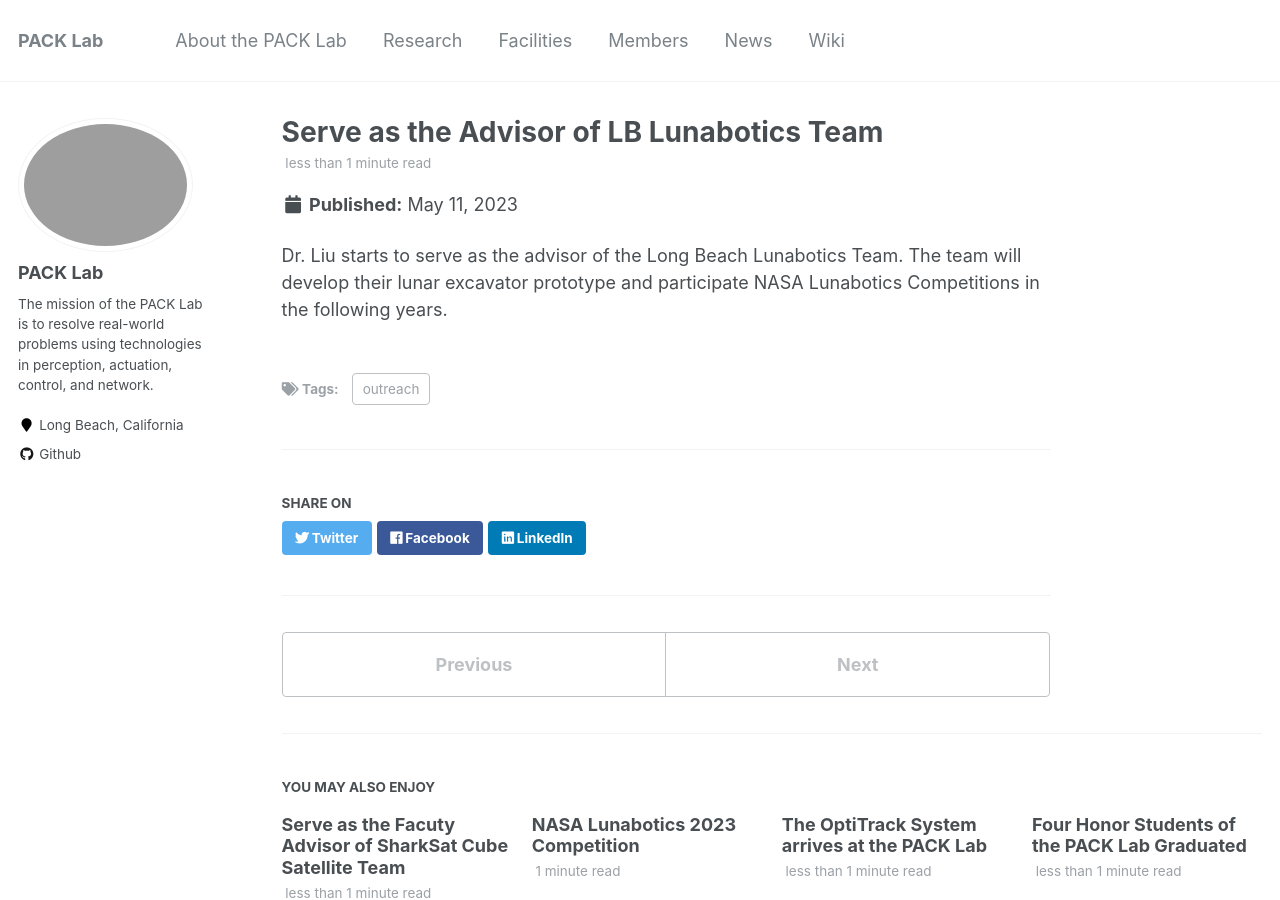
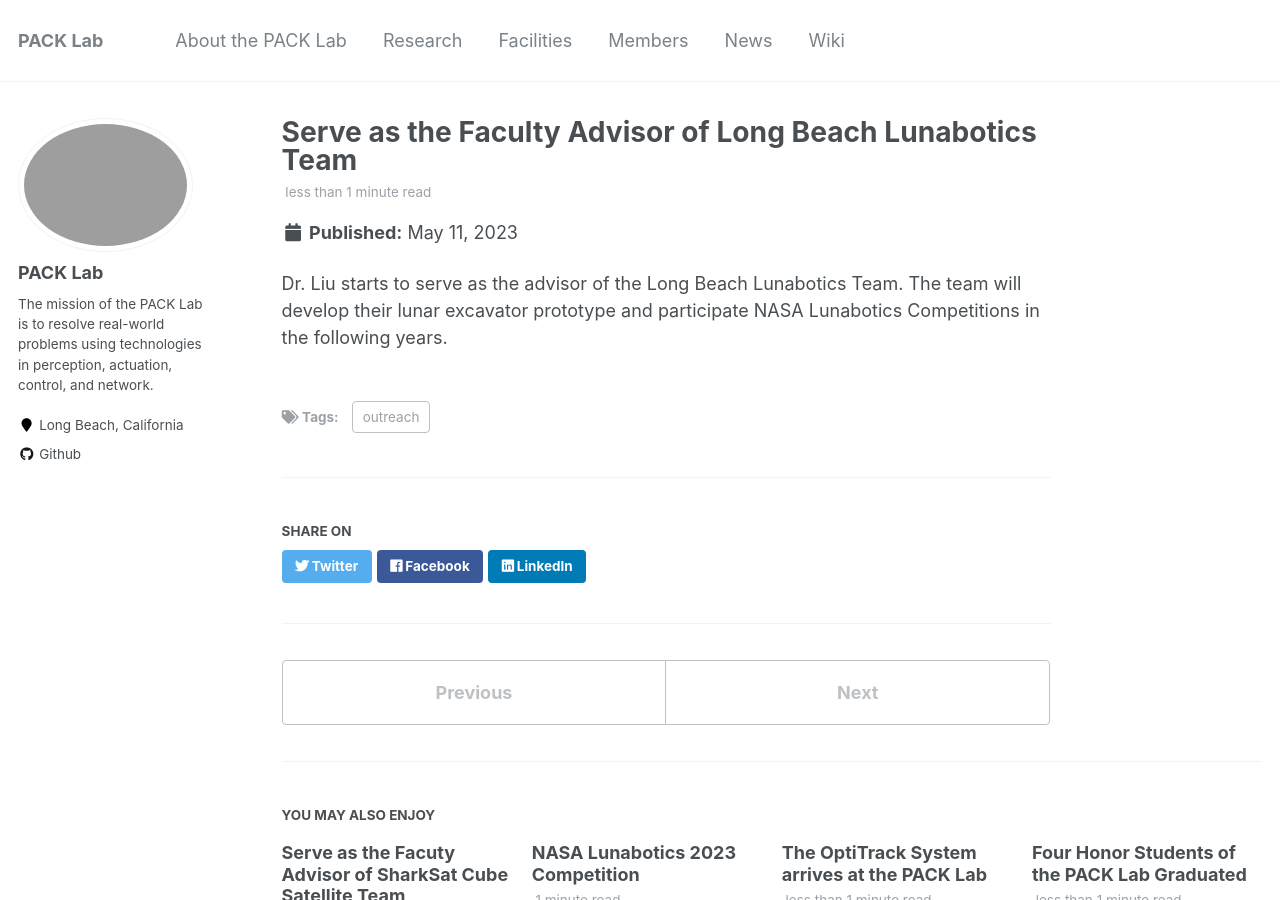
Before and after one commit to pack-lab/pack-lab.github.io, a Jekyll site: the page built from _posts/2023-05-11-news-post-1.md, in a window 1280 px wide and 900 px high. Built offline with Jekyll 4.4.1, drawn with Linux system fonts in a browser that asks for light colours.

Commit message:
Update 2023-05-11-news-post-1.md

```diff
--- a/_posts/2023-05-11-news-post-1.md
+++ b/_posts/2023-05-11-news-post-1.md
@@ -1,5 +1,5 @@
 ---
-title: 'Serve as the Advisor of LB Lunabotics Team'
+title: 'Serve as the Faculty Advisor of Long Beach Lunabotics Team'
 date: 2023-05-11
 permalink: /posts/2023/0511/news-post-1/
 tags:
```
